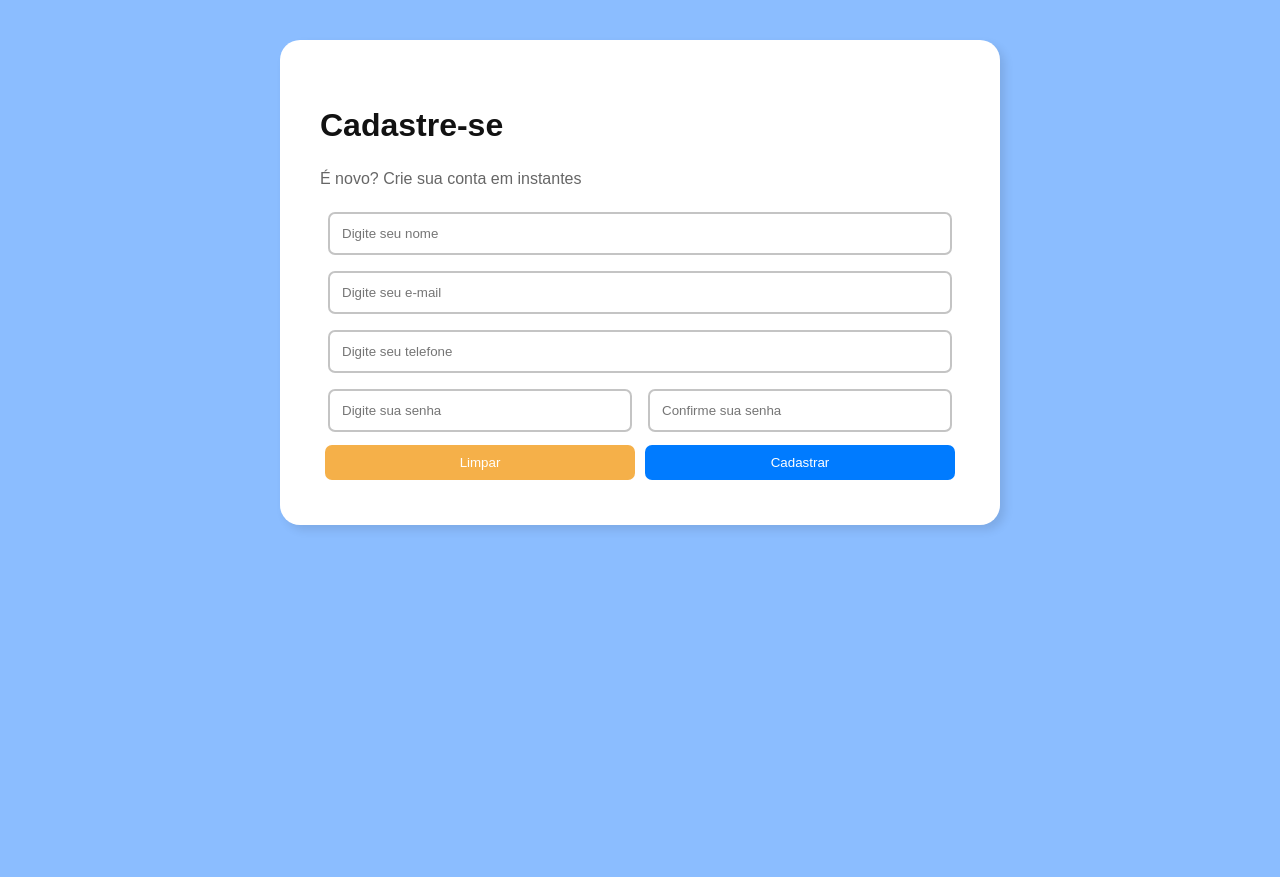
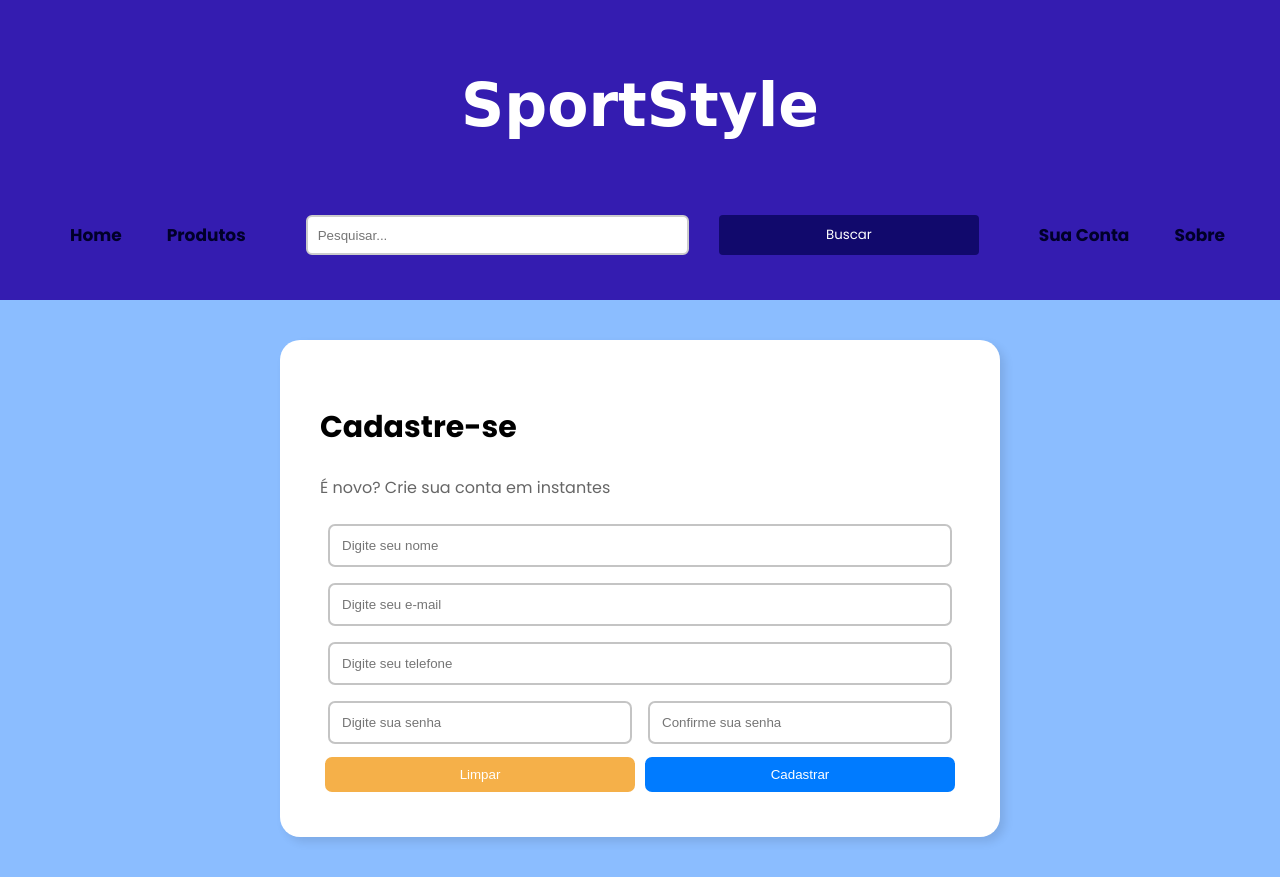
Before and after one commit to nathanhenriquy/TRABALHO, a plain HTML site: page cadastro.html in a window 1280 px wide. Before the commit the page ends 800 px from the top, so only its background shows below. Drawn offline with Linux system fonts and the light colour scheme; a web font is replaced by a local one.

Commit message:
add cabeçalho no cadastro e ajustes

```diff
--- a/cadastro/cadastro.html
+++ b/cadastro.html
@@ -7,9 +7,34 @@
     <link rel="stylesheet" href="./stylecadastro.css">
 </head>
 <body>
+
+    <header class="header">
+
+        <div class="namepagina">
+            <h1>SportStyle</h1>
+        </div>
+
+        <ul>
+            <a href="index.html"><li>Home</li></a>
+            <a href="./produtos.html"><li>Produtos</li></a>
+
+            <li class="none"><form class="form">
+                <input type="text" placeholder="Pesquisar...">
+                <button type="submit">Buscar</button>
+            </form></li>
+
+
+            <a href="#"><li>Sua Conta</li></a>
+            <a href="sobre.html"><li>Sobre</li></a>
+
+
+        </ul>
+
+    </header>
+
     <main>
         <section>
-            <h1>Cadastre-se</h1>
+            <h2>Cadastre-se</h2>
             <p>É novo? Crie sua conta em instantes</p>
 
             <form>
--- a/cadastro/stylecadastro.css
+++ /dev/null
@@ -1,73 +0,0 @@
-body
-{
-    background-color: rgb(139, 189, 255);
-    font-family: Arial, sans-serif;
-    margin: 0;
-    padding: 0;
-}
-
-main {
-    width: 50%;
-    margin: 40px auto;
-    padding: 40px;
-    background-color: white;
-    box-shadow: 5px 5px 10px rgba(0, 0, 0, 0.1);
-    border-radius: 20px;
-}
-
-h1 {
-    color: rgb(18, 18, 18);
-    font-size: 32px;
-}
-
-p {
-    color: #666;
-    font-size: 16px;
-}
-form{
-    display: flex;
-    justify-content: space-around;
-    flex-wrap: wrap;
-    flex-direction: row;
-}
-
-input {
-    flex-grow: 1;
-    flex-basis: 200px;
-    padding: 12px;
-    border: 2px solid #0000003b;
-    border-radius: 7px;
-    margin: 8px;
-}
-
-#nome, #email, #telefone{
-    flex-basis: 600px;
-}
-
-#senha, #confirmarSenha{
-    flex-basis: 250px;
-}
-
-button {
-    flex-grow: 1;
-    background-color: #007bff;
-    color: #fff;
-    border: none;
-    padding: 10px 20px;
-    margin: 5px;
-    cursor: pointer;
-    flex-basis: 100px;
-    border-radius: 7px;
-}
-
-button[type="reset"]{
-    background-color: #f5b049;
-}
-
-button:hover {
-    background-color: #0056b3;
-}
-
-button[type="reset"]:hover{
-    background-color: #ac7727;
-}
--- /dev/null
+++ b/stylecadastro.css
@@ -0,0 +1,154 @@
+@import url('https://fonts.googleapis.com/css2?family=Dela+Gothic+One&display=swap');
+@import url('https://fonts.googleapis.com/css2?family=Poppins&display=swap');
+@import url('https://fonts.googleapis.com/css2?family=Poppins:wght@700&display=swap');
+
+
+body {
+    margin: 0;
+    padding: 0;
+    height: 100%;
+}
+
+.header{
+    font-family: 'Poppins', sans-serif;
+    padding: 20px;
+    grid-area: header;
+    background:  #341cb0;
+}
+
+.namepagina{
+    color: rgb(255, 255, 255);
+    margin: 0px;
+    padding: 10px;
+    text-align: center;
+    font-family: 'Dela Gothic One', cursive;
+    font-size: 30px;
+
+}
+
+header ul{
+    align-items: center;
+    margin: 0;
+    display: flex;
+    background-color:transparent;
+
+}
+
+
+header li{
+    display: inline-block;
+    flex-grow: 1;
+    font-weight: bold;
+    color: #000029;
+    padding: 10px;
+    margin-right: 25px;
+    font-size: 17px;
+}
+
+.form {
+    margin-left: auto;
+}
+
+.form input{
+    margin: 15px;
+    padding: 10px;
+    width: calc(100% - 204px);
+    min-width: 200px;
+    border: 2px solid #ccc;
+    border-radius: 6px;
+}
+
+.form button {
+    font-family: 'Poppins', sans-serif;
+    background-color: #11096c;
+    color: #fff;
+    border: none;
+    border-radius: 4px;
+    margin: 15px;
+    width: 100px;
+    padding: 10px 10px;
+    cursor: pointer;
+}
+
+.form button:hover {
+    background-color:  #007bff;
+}
+
+body
+{
+    background-color: rgb(139, 189, 255);
+    font-family: 'Poppins', sans-serif;
+    margin: 0;
+    padding: 0;
+}
+
+main {
+    width: 50%;
+    margin: 40px auto;
+    padding: 40px;
+    background-color: white;
+    box-shadow: 5px 5px 10px rgba(0, 0, 0, 0.1);
+    border-radius: 20px;
+}
+
+h1 {
+    color: rgb(255, 255, 255);
+    font-size: 60px;
+}
+
+h2 {
+    color: black;
+    font-size: 30px;
+}
+
+p {
+    color: #666;
+    font-size: 16px;
+}
+form{
+    display: flex;
+    justify-content: space-around;
+    flex-wrap: wrap;
+    flex-direction: row;
+}
+
+input {
+    flex-grow: 1;
+    flex-basis: 200px;
+    padding: 12px;
+    border: 2px solid #0000003b;
+    border-radius: 7px;
+    margin: 8px;
+}
+
+#nome, #email, #telefone{
+    flex-basis: 600px;
+}
+
+#senha, #confirmarSenha{
+    flex-basis: 250px;
+}
+
+button {
+    flex-grow: 1;
+    background-color: #007bff;
+    color: #fff;
+    border: none;
+    padding: 10px 20px;
+    margin: 5px;
+    cursor: pointer;
+    flex-basis: 100px;
+    border-radius: 7px;
+}
+
+button[type="reset"]{
+    background-color: #f5b049;
+}
+
+button:hover {
+    background-color: #0056b3;
+}
+
+button[type="reset"]:hover{
+    background-color: #ac7727;
+}
```
